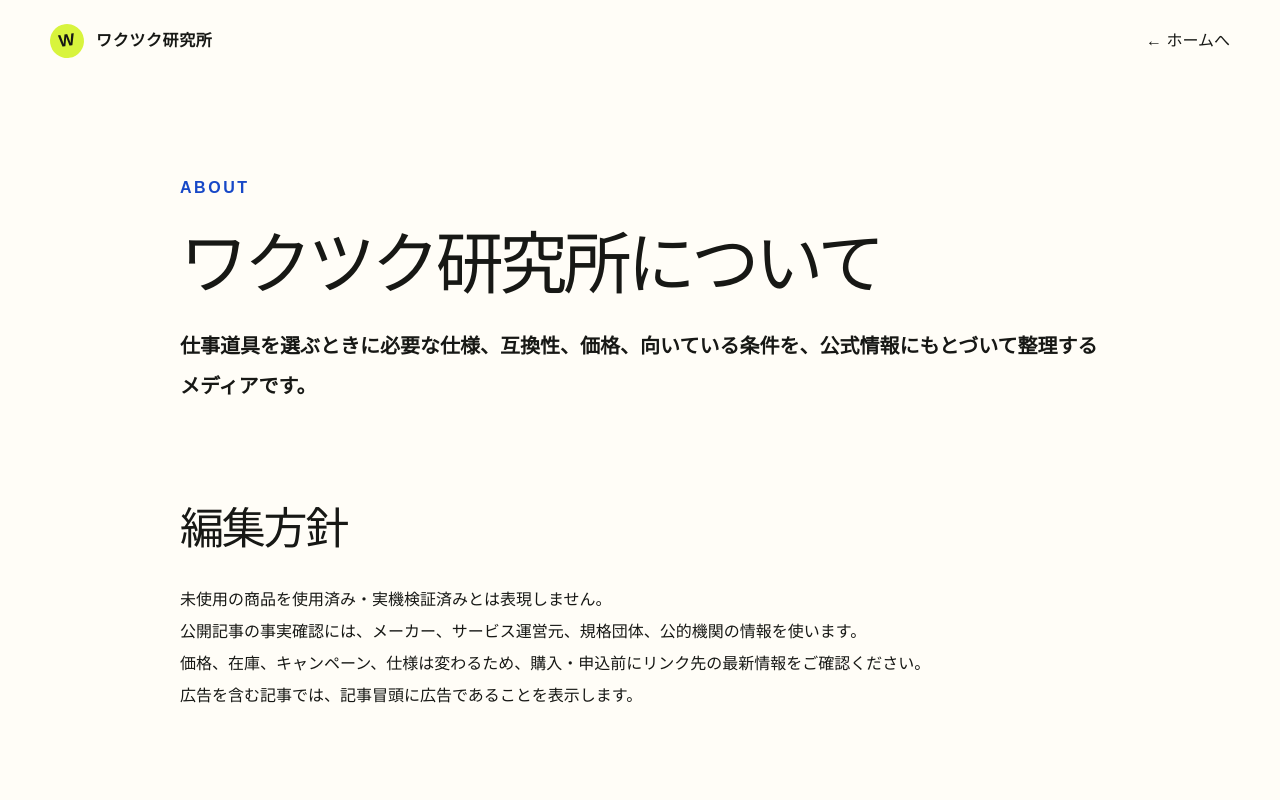
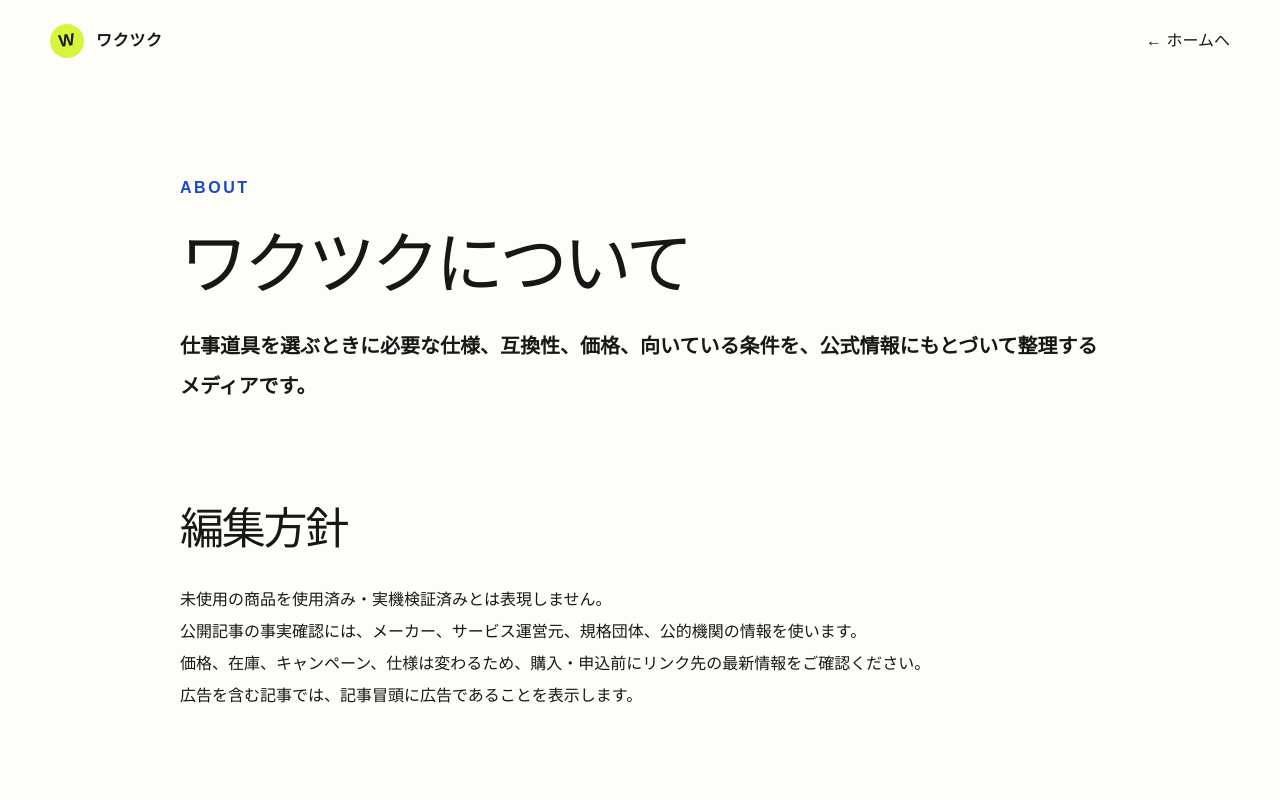
Before and after one commit to wakutsuku-lab/wakutsuku-lab.github.io, a Next.js app: page /about in a window 1280 px wide. Shown: the top 800 px of the page. Built offline with nearby package versions, Linux system fonts and the light colour scheme.

Commit message:
Standardize public brand as Wakutsuku

```diff
--- a/app/about/page.tsx
+++ b/app/about/page.tsx
@@ -1,10 +1,10 @@
 import Link from "next/link";
 
 export default function AboutPage() {
-  return <main className="article-page"><header className="site-header shell"><Link className="brand" href="/"><span className="brand-mark">W</span>ワクツク研究所</Link><Link href="/">← ホームへ</Link></header><article className="prose shell">
-    <p className="eyebrow">ABOUT</p><h1>ワクツク研究所について</h1>
+  return <main className="article-page"><header className="site-header shell"><Link className="brand" href="/"><span className="brand-mark">W</span>ワクツク</Link><Link href="/">← ホームへ</Link></header><article className="prose shell">
+    <p className="eyebrow">ABOUT</p><h1>ワクツクについて</h1>
     <p className="intro">仕事道具を選ぶときに必要な仕様、互換性、価格、向いている条件を、公式情報にもとづいて整理するメディアです。</p>
     <h2>編集方針</h2><ul><li>未使用の商品を使用済み・実機検証済みとは表現しません。</li><li>公開記事の事実確認には、メーカー、サービス運営元、規格団体、公的機関の情報を使います。</li><li>価格、在庫、キャンペーン、仕様は変わるため、購入・申込前にリンク先の最新情報をご確認ください。</li><li>広告を含む記事では、記事冒頭に広告であることを表示します。</li></ul>
-    <h2>運営</h2><p>運営名: ワクツク研究所（WAKUTSUKU LAB）</p><p>お問い合わせ: <a className="text-link" href="mailto:wakutsuku.lab@gmail.com">wakutsuku.lab@gmail.com</a></p>
+    <h2>運営</h2><p>運営名: ワクツク（WAKUTSUKU LAB）</p><p>お問い合わせ: <a className="text-link" href="mailto:wakutsuku.lab@gmail.com">wakutsuku.lab@gmail.com</a></p>
   </article></main>;
 }
--- a/app/advertising-policy/page.tsx
+++ b/app/advertising-policy/page.tsx
@@ -1,7 +1,7 @@
 import Link from "next/link";
 
 export default function AdvertisingPolicyPage() {
-  return <main className="article-page"><header className="site-header shell"><Link className="brand" href="/"><span className="brand-mark">W</span>ワクツク研究所</Link><Link href="/">← ホームへ</Link></header><article className="prose shell">
+  return <main className="article-page"><header className="site-header shell"><Link className="brand" href="/"><span className="brand-mark">W</span>ワクツク</Link><Link href="/">← ホームへ</Link></header><article className="prose shell">
     <p className="eyebrow">ADVERTISING POLICY</p><h1>広告・アフィリエイト方針</h1>
     <p className="intro">当サイトはアフィリエイト広告を利用します。読者が当サイト経由で商品を購入・サービスへ申し込んだ場合、当サイトが紹介料を受け取ることがあります。</p>
     <h2>広告表示</h2><p>広告リンクを含む記事では、記事の冒頭に「広告」またはアフィリエイトリンクを含む旨を表示します。広告であることを隠した掲載は行いません。</p>
--- a/app/articles/[slug]/page.tsx
+++ b/app/articles/[slug]/page.tsx
@@ -12,7 +12,7 @@ export async function generateMetadata({ params }: { params: Promise<{ slug: str
   const article = articleBySlug.get(slug);
   if (!article) return {};
   return {
-    title: `${article.title}｜ワクツク研究所`,
+    title: `${article.title}｜ワクツク`,
     description: article.conclusion,
     alternates: { canonical: `/articles/${slug}` },
     openGraph: { title: article.title, description: article.conclusion, type: "article", images: ["/og.png"] },
@@ -31,14 +31,14 @@ export default async function ArticlePage({ params }: { params: Promise<{ slug:
     description: article.conclusion,
     datePublished: "2026-07-30",
     dateModified: "2026-07-30",
-    author: { "@type": "Organization", name: "ワクツク研究所" },
-    publisher: { "@type": "Organization", name: "ワクツク研究所" },
+    author: { "@type": "Organization", name: "ワクツク" },
+    publisher: { "@type": "Organization", name: "ワクツク" },
     mainEntityOfPage: `https://wakutsuku-lab.cnatgpt.chatgpt.site/articles/${slug}`,
   };
 
   return <main className="article-page">
     <script type="application/ld+json" dangerouslySetInnerHTML={{ __html: JSON.stringify(structuredData).replace(/</g, "\\u003c") }} />
-    <header className="site-header shell"><Link className="brand" href="/"><span className="brand-mark">W</span>ワクツク研究所</Link><Link href="/#articles">← 記事一覧へ</Link></header>
+    <header className="site-header shell"><Link className="brand" href="/"><span className="brand-mark">W</span>ワクツク</Link><Link href="/#articles">← 記事一覧へ</Link></header>
     <article className="prose shell">
       <p className="eyebrow">MOBILE MONITOR / 2026.07.30</p>
       <h1>{article.title}</h1>
--- a/app/articles/mobile-monitor/page.tsx
+++ b/app/articles/mobile-monitor/page.tsx
@@ -2,7 +2,7 @@ import Link from "next/link";
 import type { Metadata } from "next";
 
 export const metadata: Metadata = {
-  title: "仕事用モバイルモニターの選び方｜ワクツク研究所",
+  title: "仕事用モバイルモニターの選び方｜ワクツク",
   description: "接続互換性、給電、重量、スタンド、保証から仕事用モバイルモニターを選ぶ方法を整理します。",
   alternates: { canonical: "/articles/mobile-monitor" },
   openGraph: { title: "仕事用モバイルモニターの選び方", description: "購入前に確認する5項目を整理します。", type: "article", images: ["/og.png"] },
@@ -21,7 +21,7 @@ const checks = [
   ["保証と返品条件を確認する","保証期間だけでなく、初期不良の連絡期限、返品条件、ドット欠けの扱い、国内窓口の有無まで確認してください。"],
 ];
 export default function Article(){return <main className="article-page">
-  <header className="site-header shell"><Link className="brand" href="/"><span className="brand-mark">W</span>ワクツク研究所</Link><Link href="/">← ホームへ</Link></header>
+  <header className="site-header shell"><Link className="brand" href="/"><span className="brand-mark">W</span>ワクツク</Link><Link href="/">← ホームへ</Link></header>
   <article className="prose shell"><p className="eyebrow">WORK TOOLS / 2026.07.29</p><h1>仕事用モバイルモニターの選び方｜買う前の5分チェック</h1>
     <p className="disclosure"><strong>広告</strong>　本記事にはアフィリエイトリンクが含まれます。価格・在庫・仕様は販売ページで最新情報をご確認ください。</p>
     <p className="intro">先に結論です。仕事用なら「15.6型前後・FHD・IPS・自立スタンド・USB-C映像入力」から選べば、大外しは減らせます。ただし「USB-Cがある＝ケーブル一本で映る」は勘違い。ここを見落とすと、届いた日に詰みます。</p>
--- a/app/contact/page.tsx
+++ b/app/contact/page.tsx
@@ -1,7 +1,7 @@
 import Link from "next/link";
 
 export default function ContactPage() {
-  return <main className="article-page"><header className="site-header shell"><Link className="brand" href="/"><span className="brand-mark">W</span>ワクツク研究所</Link><Link href="/">← ホームへ</Link></header><article className="prose shell">
+  return <main className="article-page"><header className="site-header shell"><Link className="brand" href="/"><span className="brand-mark">W</span>ワクツク</Link><Link href="/">← ホームへ</Link></header><article className="prose shell">
     <p className="eyebrow">CONTACT</p><h1>お問い合わせ</h1><p className="intro">記事内容の訂正、掲載情報、その他のお問い合わせはメールでご連絡ください。</p>
     <p><a className="button" href="mailto:wakutsuku.lab@gmail.com">メールを作成する</a></p>
     <p>認証情報、パスワード、クレジットカード番号、本人確認書類などの秘密情報は送信しないでください。</p>
--- a/app/layout.tsx
+++ b/app/layout.tsx
@@ -3,13 +3,13 @@ import "./globals.css";
 
 export const metadata: Metadata = {
   metadataBase: new URL("https://wakutsuku-lab.cnatgpt.chatgpt.site"),
-  title: "ワクツク研究所｜仕事道具を選ぶ条件がわかる",
+  title: "ワクツク｜仕事道具を選ぶ条件がわかる",
   description: "仕事道具の仕様、互換性、向いている条件を公式情報から整理するメディアです。",
   icons: { icon: "/favicon.svg" },
   openGraph: {
-    title: "ワクツク研究所｜仕事道具を選ぶ条件がわかる",
+    title: "ワクツク｜仕事道具を選ぶ条件がわかる",
     description: "公式情報をもとに、仕事道具を選ぶ条件をわかりやすく整理します。",
-    images: [{ url: "/og.png", width: 1736, height: 907, alt: "ワクツク研究所 モバイルモニター選び方ガイド" }],
+    images: [{ url: "/og.png", width: 1736, height: 907, alt: "ワクツク モバイルモニター選び方ガイド" }],
   },
 };
 
--- a/app/page.tsx
+++ b/app/page.tsx
@@ -3,7 +3,7 @@ import Link from "next/link";
 
 export default function Home() {
   return <main>
-    <header className="site-header shell"><a className="brand" href="#top"><span className="brand-mark">W</span>ワクツク研究所</a><nav><a href="#about">研究方針</a><a href="#articles">記事</a><Link href="/about">運営情報</Link><Link href="/contact">連絡先</Link></nav></header>
+    <header className="site-header shell"><a className="brand" href="#top"><span className="brand-mark">W</span>ワクツク</a><nav><a href="#about">編集方針</a><a href="#articles">記事</a><Link href="/about">運営情報</Link><Link href="/contact">連絡先</Link></nav></header>
     <section className="hero" id="top"><img src="/wakutsuku-hero.png" alt="仕事道具を選ぶためのデスク風景"/><div className="hero-copy shell"><p className="eyebrow">WORKSTYLE × TOOLS</p><h1>仕事道具を選ぶ条件が、<br/>すぐわかる。</h1><p className="lead">仕様、互換性、価格、向いている用途。公式情報をもとに、買う前に確認したい条件をわかりやすく整理します。</p><Link className="button" href="/articles/mobile-monitor">モバイルモニターの選び方　↗</Link></div></section>
     <section className="manifesto shell" id="about"><p className="section-number">01 / POLICY</p><div className="policy"><h2>便利そう、で<br/>終わらせない。</h2><p>仕様、価格、相性、向いている人。買う前・使う前に知りたいことを整理し、判断できる材料として公開します。</p></div><div className="principles"><article><strong>01</strong><h3>実用から考える</h3><p>機能の多さではなく、日々の仕事がどう変わるかを見ます。</p></article><article><strong>02</strong><h3>条件を明記する</h3><p>検証日や情報源を示し、推測と確認済みの事実を分けます。</p></article><article><strong>03</strong><h3>合わない人も伝える</h3><p>おすすめだけでなく、買わない方がよい条件も掲載します。</p></article></div></section>
     <section className="articles" id="articles"><div className="shell"><div className="section-heading"><div><p className="section-number">02 / ARTICLES</p><h2>モバイルモニター特集</h2></div><span>16 GUIDES</span></div>{[
--- a/app/privacy/page.tsx
+++ b/app/privacy/page.tsx
@@ -1,7 +1,7 @@
 import Link from "next/link";
 
 export default function PrivacyPage() {
-  return <main className="article-page"><header className="site-header shell"><Link className="brand" href="/"><span className="brand-mark">W</span>ワクツク研究所</Link><Link href="/">← ホームへ</Link></header><article className="prose shell">
+  return <main className="article-page"><header className="site-header shell"><Link className="brand" href="/"><span className="brand-mark">W</span>ワクツク</Link><Link href="/">← ホームへ</Link></header><article className="prose shell">
     <p className="eyebrow">PRIVACY</p><h1>プライバシーポリシー</h1><p>制定日: 2026年7月30日</p>
     <h2>取得する情報</h2><p>現在、当サイト独自の会員登録、コメント、問い合わせフォームは設置していません。メールでお問い合わせいただいた場合は、返信に必要なメールアドレスと本文を取り扱います。</p>
     <h2>アクセス解析</h2><p>現時点ではアクセス解析サービスを接続していません。導入時は、利用するサービス、取得項目、Cookie等の利用、拒否方法を本ページへ追記します。</p>
```
Also changed, not shown: 1 other file (tests, documents, lock files or other folders).
